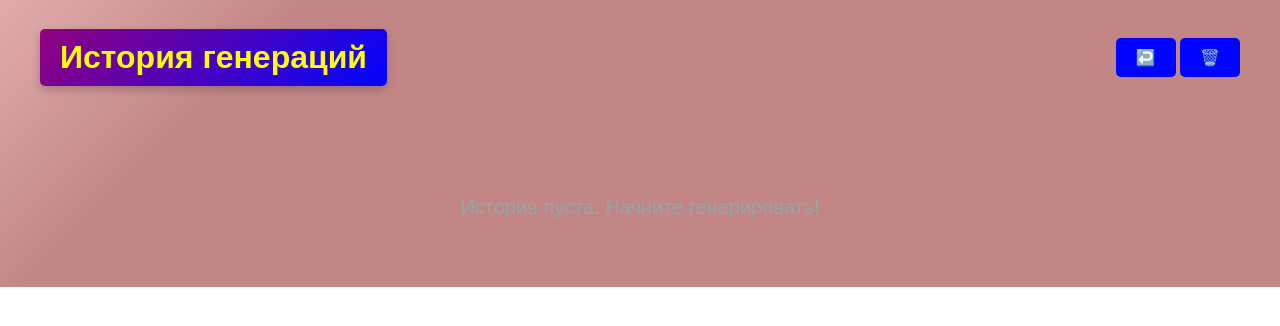
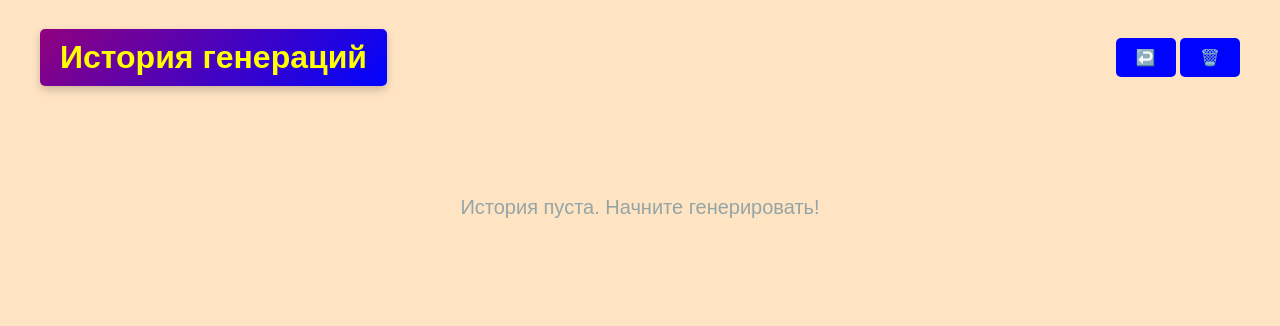
Before and after one commit to Feysii/generator3000, a plain HTML site: page acc.html in a window 1280 px wide. Drawn offline with Linux system fonts and the light colour scheme; a web font is replaced by a local one.

Commit message:
Update acc.css

```diff
--- a/frontend/css/acc.css
+++ b/frontend/css/acc.css
@@ -6,11 +6,9 @@
 }
 
 body {
-
-	background: linear-gradient(135deg, #e2acac 0%, #c28686 20%);
-	background: cover 100% 100%;
-	background-position: center;
-	background-repeat: no-repeat;
+	background: bisque;
+	background-size: cover 1000000px 100000px;
+	background-repeat: repeat;
 }
 
 .header {
@@ -260,4 +258,5 @@ body {
 	text-align: center;
 	font-weight: bold;
 
+
 }
```
